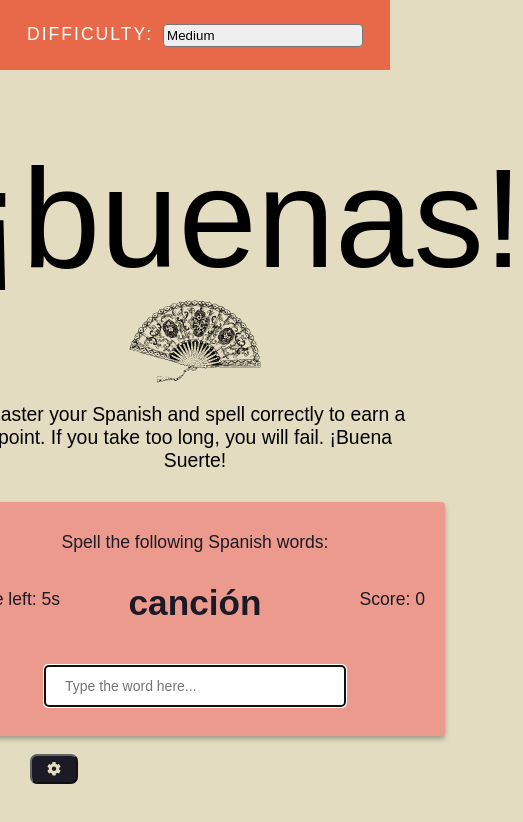
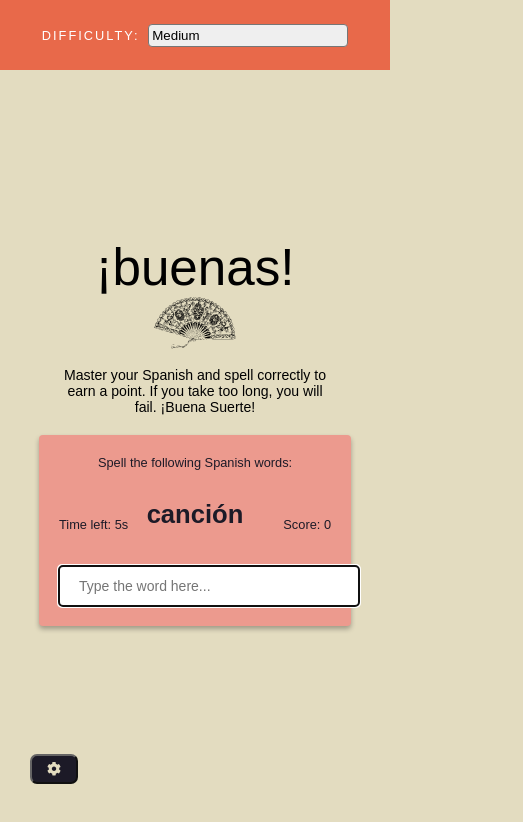
Before and after one commit to hannaostlund/spanish-typing-game, a plain HTML site: page index.html in a window 390 px wide. Shown: the whole page, 523 px wide, since content can reach past the window. Drawn offline with Linux system fonts and the light colour scheme; a web font is replaced by a local one.

Commit message:
setting up media query for small screens
making sure the game looks nice in smaller devices

```diff
--- a/style.css
+++ b/style.css
@@ -173,3 +173,26 @@ input {
   height: 100%;
   z-index: 1;
 }
+
+  /* Adjustments for smaller screens */
+
+@media only screen and (max-width: 600px) {
+  body {
+    font-size: 0.8em;
+  }
+
+  .container,
+  .heading-container {
+    width: 80%;
+    padding: 20px;
+    margin: 0 auto;
+    position: relative;
+    left: auto;
+    right: auto;
+  }
+
+  .heading {
+    font-size: 4em;
+  }
+
+}
```
